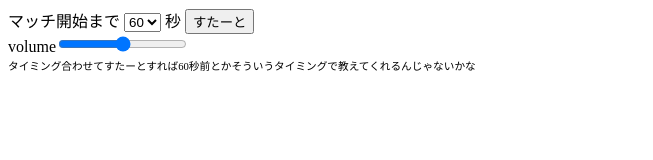
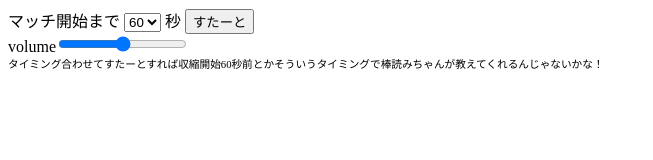
Before and after one commit to wamei/pubg-timer, a plain HTML site: page index.html in a window 1280 px wide. Shown: the whole page, without its empty margins (0-653 px from the left). Drawn offline with Linux system fonts and the light colour scheme; grey boxes are pictures that could not be loaded.

Commit message:
fix misc

```diff
--- a/index.html
+++ b/index.html
@@ -23,8 +23,9 @@
     <input id="stop" type="button" value="しゅうりょう">
     <br>
     volume<input id="volume" type="range">
-    <br>
-    <span style="font-size: 8pt;">タイミング合わせてすたーとすれば60秒前とかそういうタイミングで教えてくれるんじゃないかな</span>
+    <div style="font-size: 8pt;">
+      タイミング合わせてすたーとすれば収縮開始60秒前とかそういうタイミングで棒読みちゃんが教えてくれるんじゃないかな！
+    </div>
     <video id="sound60" width="0" height="0">
       <source src="./sounds/60.wav">
     </video>
```
